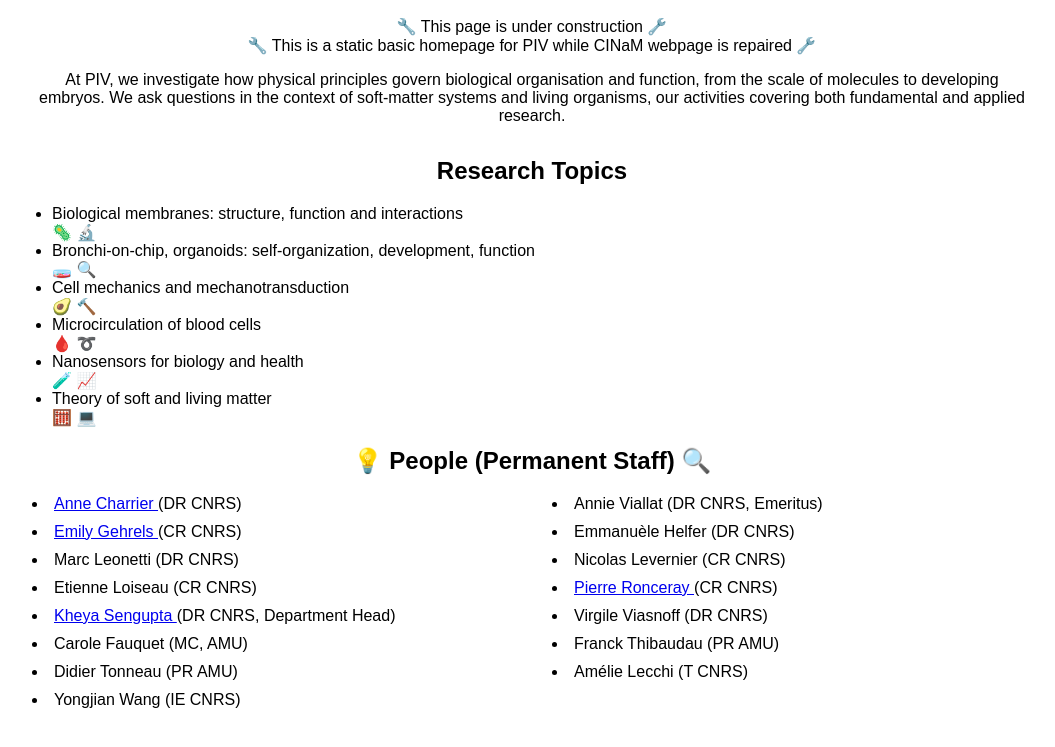
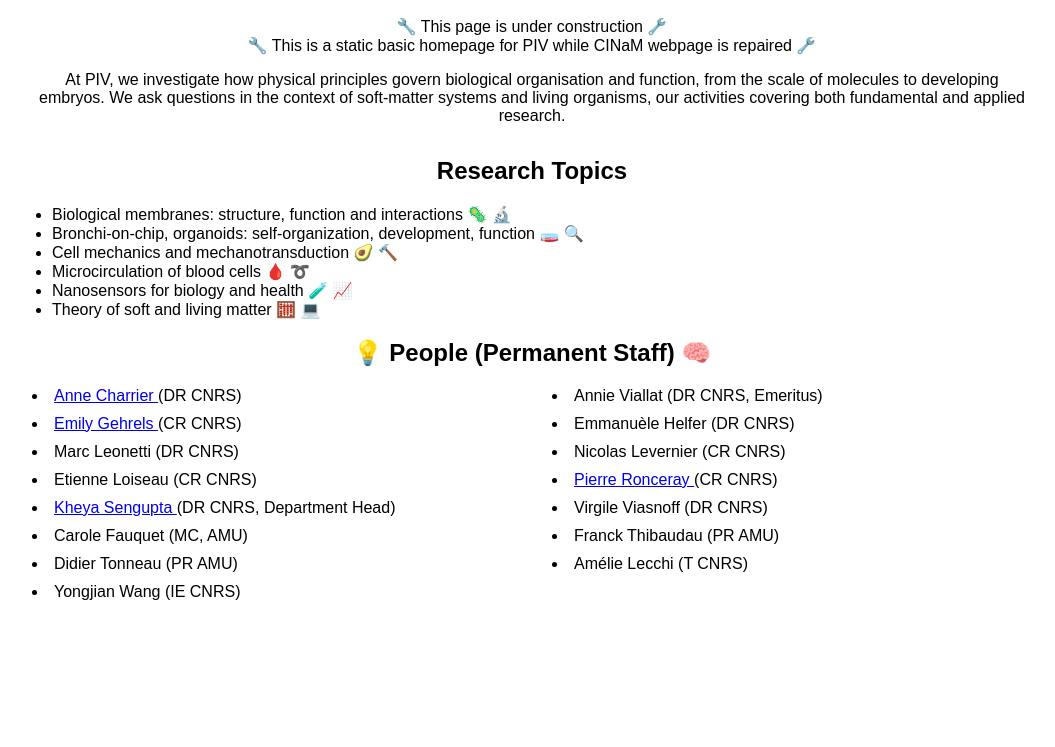
Before and after one commit to kheya2023/WebPIV, a plain HTML site: page index.html in a window 1280 px wide. Shown: the part 151-898 px from the top of the page, without its empty margins (108-1163 px from the left). After the commit the page ends 808 px from the top, so only its background shows below. Drawn offline with Linux system fonts and the light colour scheme.

Commit message:
Update index.html

```diff
--- a/index.html
+++ b/index.html
@@ -63,15 +63,15 @@
 
     <h2> Research Topics </h2>
     <ul>
-      <li>Biological membranes: structure, function and interactions</li> 🦠 🔬
-      <li>Bronchi-on-chip, organoids: self-organization, development, function</li> 🧫 🔍
-      <li>Cell mechanics and mechanotransduction</li> 🥑 🔨
-      <li>Microcirculation of blood cells</li> 🩸 ➰
-      <li>Nanosensors for biology and health</li> 🧪 📈
-      <li>Theory of soft and living matter</li> 🧮 💻
+      <li>Biological membranes: structure, function and interactions 🦠 🔬 </li>
+      <li>Bronchi-on-chip, organoids: self-organization, development, function 🧫 🔍 </li>
+      <li>Cell mechanics and mechanotransduction 🥑 🔨 </li>
+      <li>Microcirculation of blood cells 🩸 ➰ </li>
+      <li>Nanosensors for biology and health 🧪 📈 </li>
+      <li>Theory of soft and living matter 🧮 💻 </li>
     </ul>
 
-    <h2> 💡 People (Permanent Staff) 🔍</h2>
+    <h2> 💡 People (Permanent Staff) 🧠 </h2>
     <ul class="people">
       <li><a href="https://annecharrierlab.wordpress.com/people/">Anne Charrier </a> (DR CNRS)  </li>
       <li>Annie Viallat (DR CNRS, Emeritus)</li>
```
